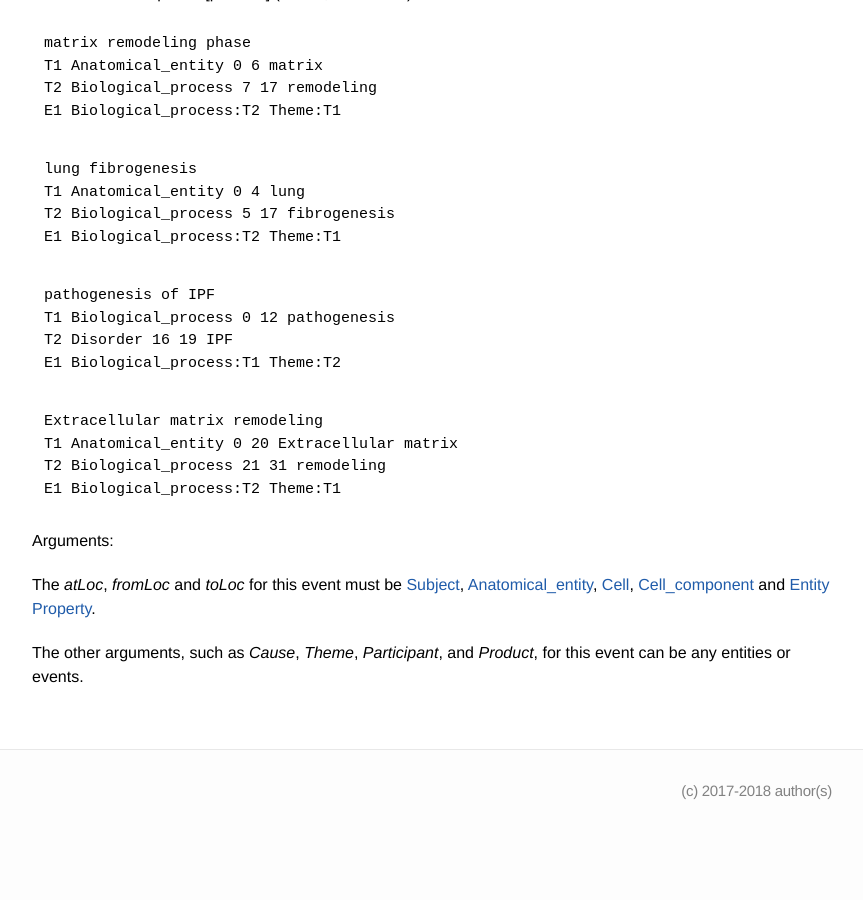
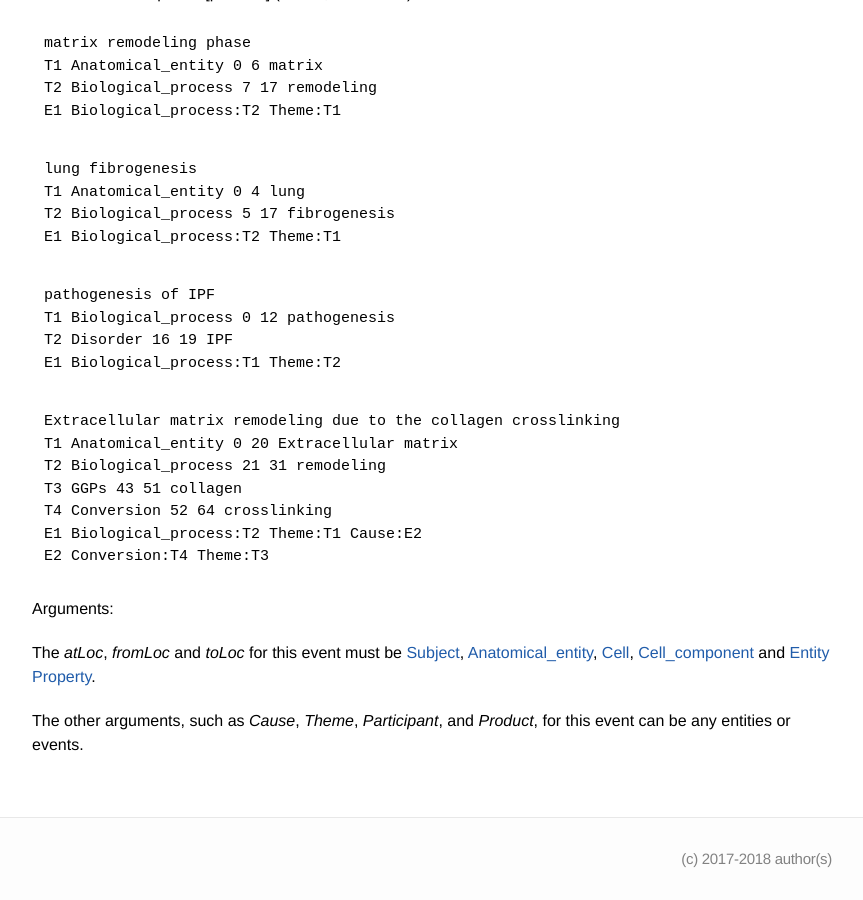
Before and after one commit to ezcatdb/molbiol_lung_corpus-guidelines, a Jekyll site: the page built from _event/Biological_process.md, in a window 1280 px wide and 900 px high, scrolled down 811 px. Shown: the whole window, without its empty margins (208-1071 px from the left). Built offline with Jekyll 4.4.1, drawn with Linux system fonts in a browser that asks for light colours; before the commit the page ends 1644 px from its top, so only the background shows below that.

Commit message:
4th sample sentence corrected in _event/Biological_process.md

```diff
--- a/_event/Biological_process.md
+++ b/_event/Biological_process.md
@@ -51,10 +51,13 @@ T2 Disorder 16 19 IPF
 E1 Biological_process:T1 Theme:T2
 ~~~
 ~~~ ann
-Extracellular matrix remodeling
+Extracellular matrix remodeling due to the collagen crosslinking
 T1 Anatomical_entity 0 20 Extracellular matrix
 T2 Biological_process 21 31 remodeling
-E1 Biological_process:T2 Theme:T1
+T3 GGPs 43 51 collagen
+T4 Conversion 52 64 crosslinking
+E1 Biological_process:T2 Theme:T1 Cause:E2
+E2 Conversion:T4 Theme:T3
 ~~~
 
 Arguments:
```
